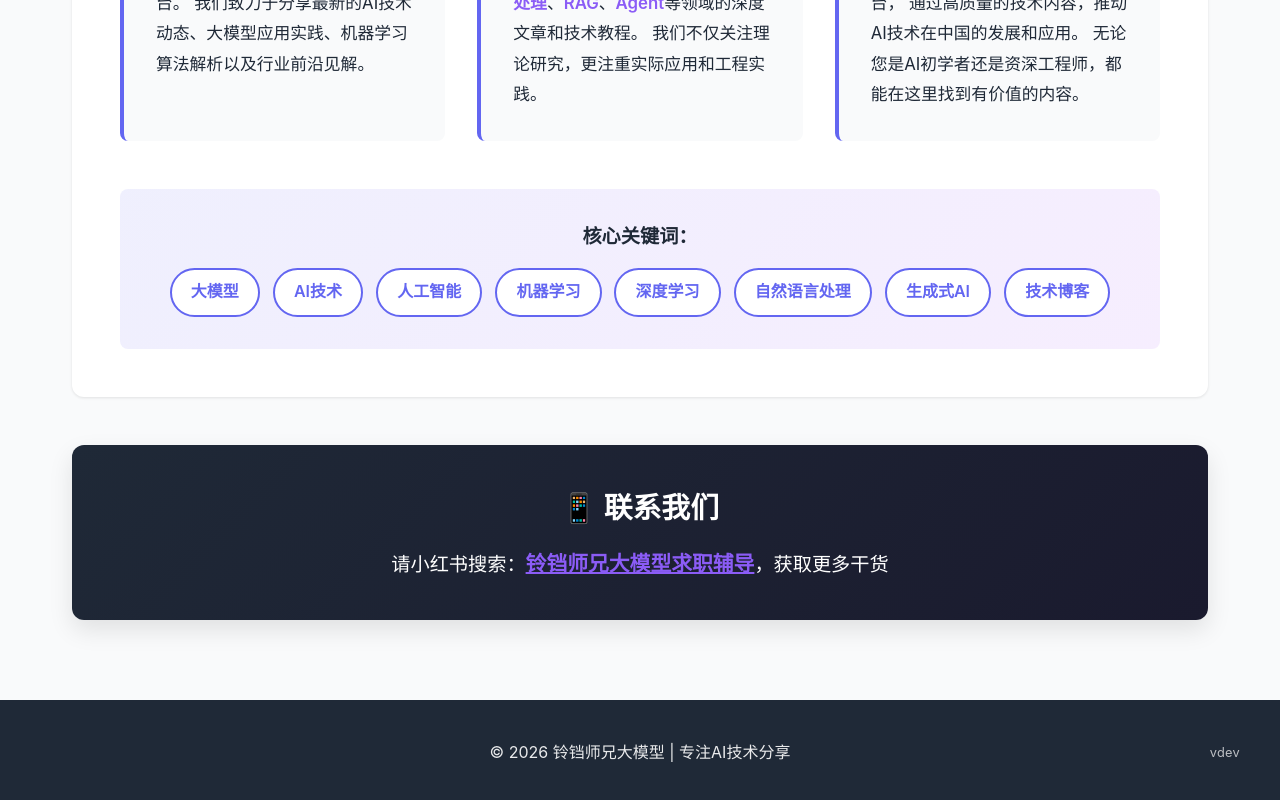
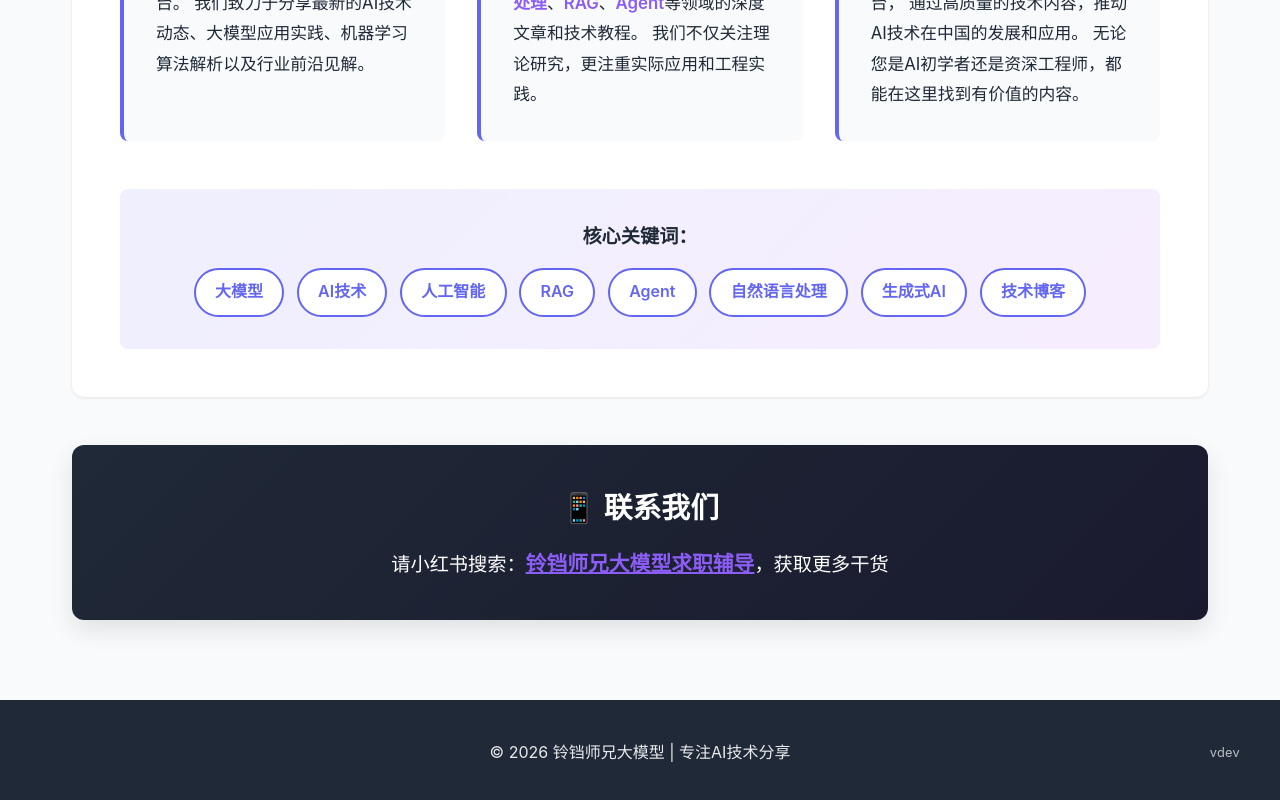
Before and after one commit to planetInGalaxy/LLMBlog, a React (Vite) app in the folder frontend/: page / in a window 1280 px wide. Shown: the part 869-1669 px from the top of the page. Built offline with nearby package versions, Linux system fonts and the light colour scheme; no server answers.

Commit message:
copy: update homepage keyword tags

```diff
--- a/frontend/src/pages/HomePage.jsx
+++ b/frontend/src/pages/HomePage.jsx
@@ -51,8 +51,8 @@ function HomePage() {
             <span className="keyword-tag">大模型</span>
             <span className="keyword-tag">AI技术</span>
             <span className="keyword-tag">人工智能</span>
-            <span className="keyword-tag">机器学习</span>
-            <span className="keyword-tag">深度学习</span>
+            <span className="keyword-tag">RAG</span>
+            <span className="keyword-tag">Agent</span>
             <span className="keyword-tag">自然语言处理</span>
             <span className="keyword-tag">生成式AI</span>
             <span className="keyword-tag">技术博客</span>
```
